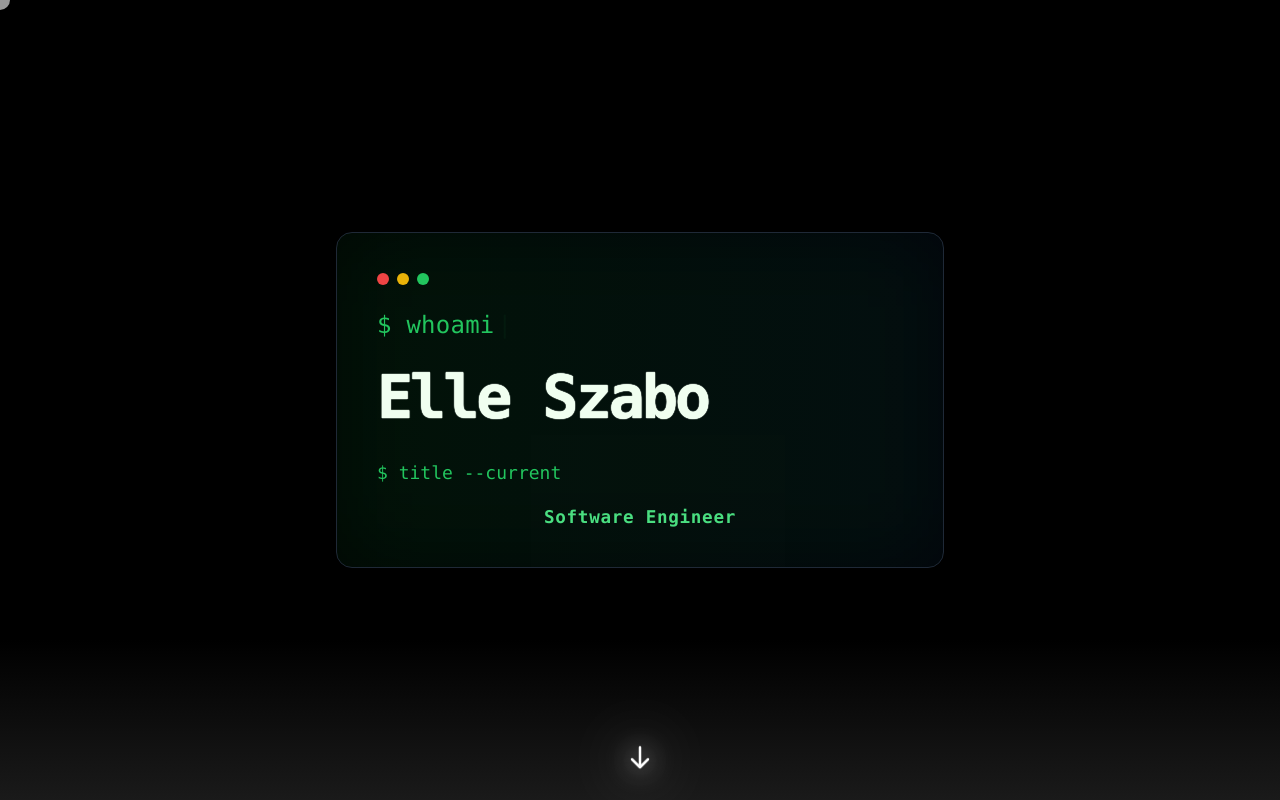
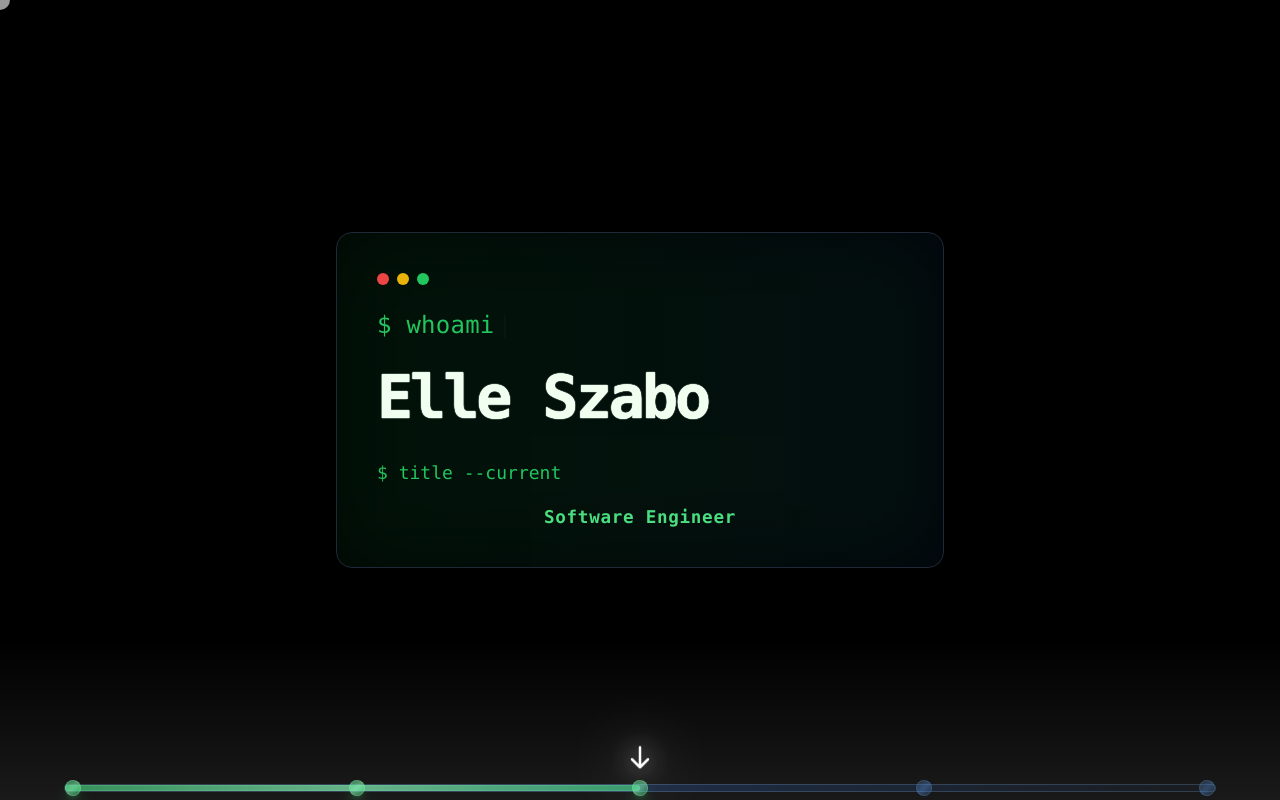
Before and after one commit to eszabo12/portfolio, a Next.js app: page / in a window 1280 px wide. Shown: the top 800 px of the page. Built offline with nearby package versions, Linux system fonts and the light colour scheme; no server answers.

Commit message:
progress bar is funnn

```diff
--- a/app/globals.css
+++ b/app/globals.css
@@ -22,9 +22,9 @@ body {
 	.project-title { @apply text-xl font-bold text-gray-200 mb-1; }
 	.project-desc { @apply text-gray-300 text-sm mb-4; }
 	.project-chips { @apply flex flex-wrap gap-2 mb-5; }
-	.project-chip { @apply text-xs px-3 py-1 bg-green-500/10 rounded-full border border-green-500/20 text-green-400; }
-	.btn-green { @apply inline-flex items-center gap-2 px-4 py-2 bg-green-500/10 text-green-400 rounded-xl border border-green-500/20 transition-all text-sm; }
-	.btn-blue { @apply inline-flex items-center gap-2 px-4 py-2 mx-4 bg-blue-500/10 text-blue-300 rounded-xl border border-blue-500/20 transition-all text-sm; }
+	.project-chip { @apply text-xs px-3 py-1 bg-gradient-to-r from-blue-100 to-blue-50 rounded-full border border-blue-300/40 text-blue-700; }
+	.btn-green { @apply inline-flex items-center gap-2 px-4 py-2 bg-gradient-to-r from-green-100 to-green-50 text-green-700 rounded-xl border border-green-300/40 hover:bg-green-200 hover:border-green-400 transition-all text-sm; }
+	.btn-blue { @apply inline-flex items-center gap-2 px-4 py-2 mx-4 bg-gradient-to-r from-blue-100 to-blue-50 text-blue-700 rounded-xl border border-blue-300/40 hover:bg-blue-200 hover:border-blue-400 transition-all text-sm; }
 
 
 	.nav-link {
--- a/app/layout.tsx
+++ b/app/layout.tsx
@@ -2,6 +2,7 @@ import type { Metadata } from 'next';
 import { Geist, Geist_Mono } from 'next/font/google';
 import { GoogleAnalytics } from '@next/third-parties/google'
 import { Head } from "next/document";
+import ScrollProgress from './pages/ScrollProgress';
 
 import './globals.css';
 
@@ -87,6 +88,7 @@ export default function RootLayout({
 			</head>
 			<body className={`${geistSans.variable} ${geistMono.variable} antialiased`}>
 				{children}
+				<ScrollProgress />
 				<GoogleAnalytics gaId="G-PDQXKNVQSX" />
 			</body>
 		</html>
--- a/app/page.tsx
+++ b/app/page.tsx
@@ -18,11 +18,21 @@ export default function BackendPortfolio() {
 			<main className="min-h-screen bg-[#1A1A1A] text-white overflow-x-hidden">
 				<CustomCursor />
 
-				<HeroSection />
-				<AboutSection />
-				<Experience />
-				<ProjectsSection />
-				<ContactSection />
+				<section id="hero">
+					<HeroSection />
+				</section>
+				<section id="about">
+					<AboutSection />
+				</section>
+				<section id="experience">
+					<Experience />
+				</section>
+				<section id="projects">
+					<ProjectsSection />
+				</section>
+				<section id="contact">
+					<ContactSection />
+				</section>
 			</main>
 		</>
 	);
--- a/app/pages/ContactSection.tsx
+++ b/app/pages/ContactSection.tsx
@@ -53,7 +53,7 @@ export default function ContactSection() {
 								target="_blank"
 								rel="noopener noreferrer"
 								whileHover={{ scale: 1.02 }}
-								className="inline-flex items-center gap-2 px-6 py-3 bg-green-500/10 text-green-400 rounded-2xl border border-green-500/20 hover:bg-green-500/20 hover:border-green-400 transition-all duration-300 cursor-pointer mb-2"
+								className="inline-flex items-center gap-2 px-6 py-3 bg-gradient-to-r from-green-100 to-green-50 text-green-700 rounded-2xl border border-green-300/40 hover:bg-green-200 hover:border-green-400 transition-all duration-300 cursor-pointer mb-2"
 							>
 								<svg className="w-5 h-5 rounded-xl" fill="none" stroke="currentColor" viewBox="0 0 24 24">
 									<rect x="3" y="4" width="18" height="18" rx="4" strokeWidth="2" />
@@ -72,7 +72,7 @@ export default function ContactSection() {
 							<motion.a
 								href="mailto:elleszabo77@gmail.com?subject=hi%20I%27d%20like%20to%20hire%20you"
 								whileHover={{ scale: 1.02 }}
-								className="inline-block px-6 py-3 bg-green-500/10 text-green-400 rounded-xl border border-green-500/20 hover:bg-green-500/20 hover:border-green-400 transition-all duration-300"
+								className="inline-block px-6 py-3 bg-gradient-to-r from-green-100 to-green-50 text-green-700 rounded-xl border border-green-300/40 hover:bg-green-200 hover:border-green-400 transition-all duration-300"
 							>
 								elleszabo77@gmail.com
 							</motion.a>
@@ -94,7 +94,7 @@ export default function ContactSection() {
 									document.body.removeChild(anchor);
 								}}
 								whileHover={{ scale: 1.02 }}
-								className="inline-flex items-center gap-2 px-6 py-3 bg-green-500/10 text-green-400 rounded-xl border border-green-500/20 hover:bg-green-500/20 hover:border-green-400 transition-all duration-300 cursor-pointer"
+								className="inline-flex items-center gap-2 px-6 py-3 bg-gradient-to-r from-green-100 to-green-50 text-green-700 rounded-xl border border-green-300/40 hover:bg-green-200 hover:border-green-400 transition-all duration-300 cursor-pointer"
 								tabIndex={0}
 								role="button"
 								onKeyDown={e => {
--- /dev/null
+++ b/app/pages/ScrollProgress.tsx
@@ -0,0 +1,128 @@
+'use client';
+
+import { useState, useEffect } from 'react';
+import { motion, AnimatePresence } from 'framer-motion';
+
+export default function ScrollProgress() {
+	const [scrollProgress, setScrollProgress] = useState(0);
+	const [currentSection, setCurrentSection] = useState(0);
+	const [showConfetti, setShowConfetti] = useState(false);
+
+	// Define page sections
+	const sections = [
+		{ id: 'hero', name: 'Hero' },
+		{ id: 'about', name: 'About' },
+		{ id: 'experience', name: 'Experience' },
+		{ id: 'projects', name: 'Projects' },
+		{ id: 'contact', name: 'Contact' }
+	];
+
+	useEffect(() => {
+		const updateScrollProgress = () => {
+			const scrollTop = window.scrollY;
+			const docHeight = document.documentElement.scrollHeight - window.innerHeight;
+			const scrollPercent = (scrollTop / docHeight) * 100;
+			setScrollProgress(scrollPercent);
+
+			// Determine current section based on scroll position
+			const sectionElements = sections.map(section =>
+				document.getElementById(section.id)
+			).filter(Boolean);
+
+			let current = 0;
+			sectionElements.forEach((element, index) => {
+				if (element) {
+					const rect = element.getBoundingClientRect();
+					if (rect.top <= window.innerHeight / 2) {
+						current = index;
+					}
+				}
+			});
+
+			setCurrentSection(current);
+
+			// Show confetti when reaching the last section (contact)
+			if (current === sections.length - 1 && currentSection !== sections.length - 1) {
+				setShowConfetti(true);
+				setTimeout(() => setShowConfetti(false), 3000); // Hide confetti after 3 seconds
+			}
+		};
+
+		window.addEventListener('scroll', updateScrollProgress);
+		updateScrollProgress(); // Initial call
+
+		return () => window.removeEventListener('scroll', updateScrollProgress);
+	}, []);
+
+	const handleSectionClick = (index: number) => {
+		const sectionId = sections[index].id;
+		const element = document.getElementById(sectionId);
+		if (element) {
+			element.scrollIntoView({ behavior: 'smooth' });
+		}
+	};
+
+	return (
+		<>
+			<div className="fixed bottom-2 left-16 right-16 z-50 h-2 bg-gradient-to-r from-gray-800/30 via-blue-500/20 to-gray-800/30 rounded-full shadow-lg backdrop-blur-sm border border-blue-300/20">
+				{/* Progress bar - glass effect */}
+				<div
+					className="h-full bg-gradient-to-r from-green-400/60 via-green-300/70 to-green-400/60 rounded-full shadow-green-400/30 shadow-lg backdrop-blur-sm border border-green-300/20 transition-all duration-150 ease-out"
+					style={{ width: `${(currentSection / (sections.length - 1)) * 100}%` }}
+				/>
+
+				{/* Section notches - glass spheres */}
+				<div className="absolute inset-0 flex justify-between items-center">
+					{sections.map((section, index) => (
+						<button
+							key={section.id}
+							onClick={() => handleSectionClick(index)}
+							className={`w-4 h-4 rounded-full transition-all duration-200 backdrop-blur-sm border ${
+								index <= currentSection
+									? 'bg-gradient-to-br from-green-400/40 via-green-300/50 to-green-500/40 border-green-300/30 shadow-green-400/40 shadow-lg'
+									: 'bg-gradient-to-br from-gray-500/20 via-blue-400/30 to-gray-600/20 border-blue-400/20 hover:border-blue-300/30 hover:shadow-blue-400/20 hover:shadow-lg'
+							}`}
+							title={section.name}
+						/>
+					))}
+				</div>
+			</div>
+
+			{/* Confetti Animation */}
+			<AnimatePresence>
+				{showConfetti && (
+					<div className="fixed bottom-0 left-1/2 transform -translate-x-1/2 z-50 pointer-events-none">
+						{Array.from({ length: 20 }, (_, i) => (
+							<motion.div
+								key={i}
+								className="absolute w-2 h-2 rounded-full"
+								style={{
+									backgroundColor: ['#22c55e', '#16a34a', '#15803d', '#166534', '#14532d'][Math.floor(Math.random() * 5)],
+									left: `${Math.random() * 200 - 100}px`,
+									top: `${Math.random() * 100 - 50}px`,
+								}}
+								initial={{
+									opacity: 1,
+									scale: 1,
+									y: 0,
+									rotate: 0
+								}}
+								animate={{
+									opacity: 0,
+									scale: 0.5,
+									y: -200 - Math.random() * 100,
+									rotate: 360 + Math.random() * 360,
+									x: (Math.random() - 0.5) * 200
+								}}
+								transition={{
+									duration: 2 + Math.random(),
+									ease: "easeOut"
+								}}
+							/>
+						))}
+					</div>
+				)}
+			</AnimatePresence>
+		</>
+	);
+}
```
